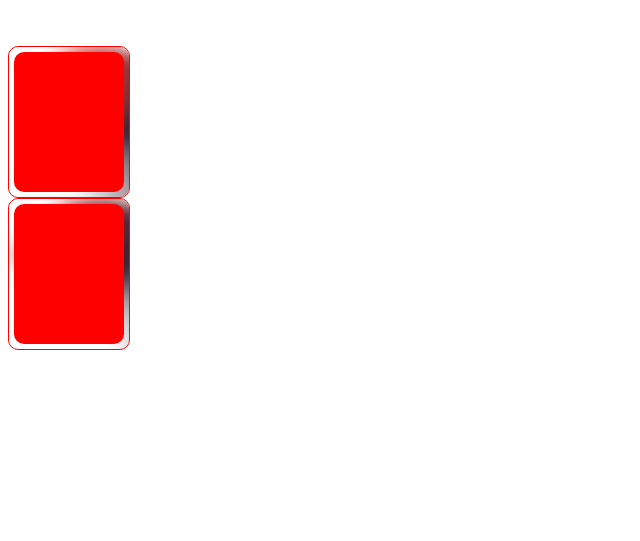
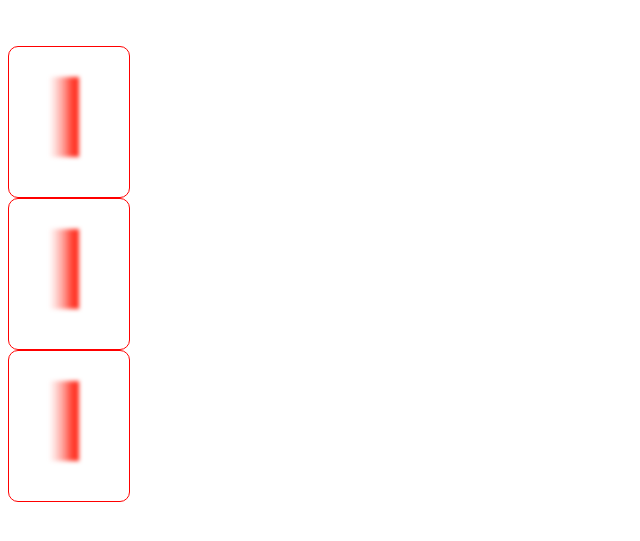
Before and after one commit to Adekoye-Adewale/Animation-Using-Custom-Property, a plain HTML site: page index.html in a window 1280 px wide. Shown: the part 189-730 px from the top of the page, without its empty margins (0-640 px from the left). Drawn offline with Linux system fonts and the light colour scheme.

Commit message:
Update index.html

```diff
--- a/index.html
+++ b/index.html
@@ -29,6 +29,11 @@
         <div style="--spd:20" class="dot"></div>
     </div>
     <div class="box">
+        <div style="--i:0" class="card__wrapper">
+            <div class="card">
+
+            </div>
+        </div>
         <div style="--i:1" class="card__wrapper">
             <div class="card">
 
@@ -97,14 +102,16 @@
             inset: 0;
         }
         .card__wrapper::before {
-            width: 180px;
-            height: 180px;
-            border-radius: 200px;
-            background: conic-gradient(#ff473a, #311c2f, #3af8ff00, #4ef9c600);
-            filter: blur(8px);
-            transform: translate(-20%, -10%);
-            animation: move 5s infinite linear;
-            animation-delay: calc(var(--i) * 0.5s);
+            width: 30px;
+            height: 80px;
+            /* border-radius: 200px; */
+            background: linear-gradient(to right,#ff473a00, #ff473a3d, #ff473a91, #ff473a, #ff2515);
+            filter: blur(2px);
+            top: 30px;
+            left: 40px;
+            animation: move 4.5s 5 linear;
+            animation-duration: 5s;
+            animation-delay: calc(var(--i) * 5s);
         }
         .card__wrapper::after {
             height: 140px;
@@ -112,12 +119,13 @@
             border-radius: 10px;
             transform: translate(5px, 5px);
             background-color: red;
+            display: none;
         }
         @keyframes move {
-            0% {
+            from {
                 transform: rotate(0deg);
             }
-            100% {
+            to {
                 transform: rotate(360deg);
             }
         }
```
